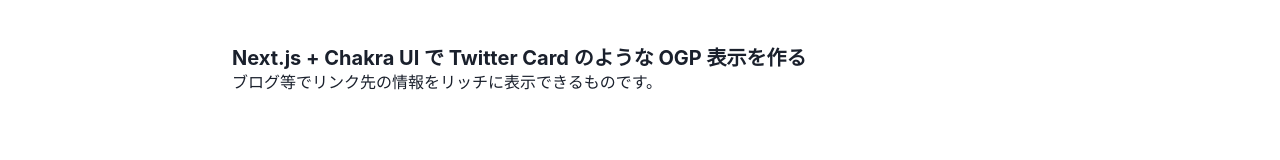
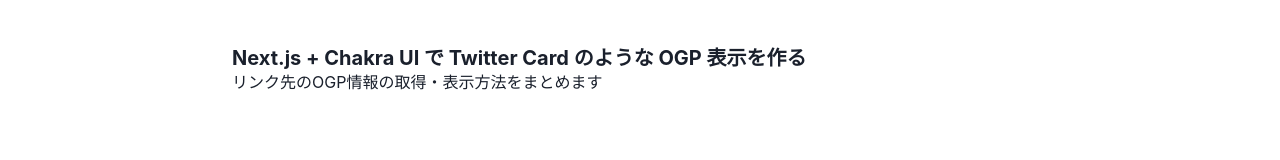
Before and after one commit to lamlam/blog2021, a Next.js app: page / in a window 1280 px wide. Shown: the part 181-341 px from the top of the page. Built offline with nearby package versions, Linux system fonts and the light colour scheme.

Commit message:
Add og:description

```diff
--- a/components/ArticleHeader.tsx
+++ b/components/ArticleHeader.tsx
@@ -7,9 +7,16 @@
   createdDate?: Date;
   updatedDate?: Date;
   url?: string;
+  description?: string;
 };
 
-export default function Title({ title, createdDate, updatedDate, url }: Props) {
+export default function Title({
+  title,
+  createdDate,
+  updatedDate,
+  url,
+  description,
+}: Props) {
   const update: Date | undefined = updatedDate || createdDate;
   return (
     <Container centerContent p="40px" maxWidth="100%">
@@ -24,6 +31,9 @@
         <meta property="og:image:width" content="400" />
         <meta property="og:image:height" content="256" />
         <meta property="og:image:alt" content={title} />
+        {description && (
+          <meta property="og:description" content={description} />
+        )}
         {url && (
           <>
             <meta property="og:url" content={url} />
--- a/pages/posts/nextjs-chakraui-ogp.tsx
+++ b/pages/posts/nextjs-chakraui-ogp.tsx
@@ -21,7 +21,7 @@
 
 export const post: Post = {
   title: "Next.js + Chakra UI で Twitter Card のような OGP 表示を作る",
-  summary: "ブログ等でリンク先の情報をリッチに表示できるものです。",
+  summary: "リンク先のOGP情報の取得・表示方法をまとめます",
   id: "nextjs-chakraui-ogp",
   createdDate: "2021-01-22",
   updatedDate: "2021-01-31",
@@ -40,6 +40,7 @@
         createdDate={new Date(post.createdDate)}
         updatedDate={new Date(post.updatedDate)}
         url={`https://lamlam.dev/posts/${post.id}`}
+        description={post.summary}
       />
       <Heading size="lg" paddingBottom="10px">
         完成形
```
